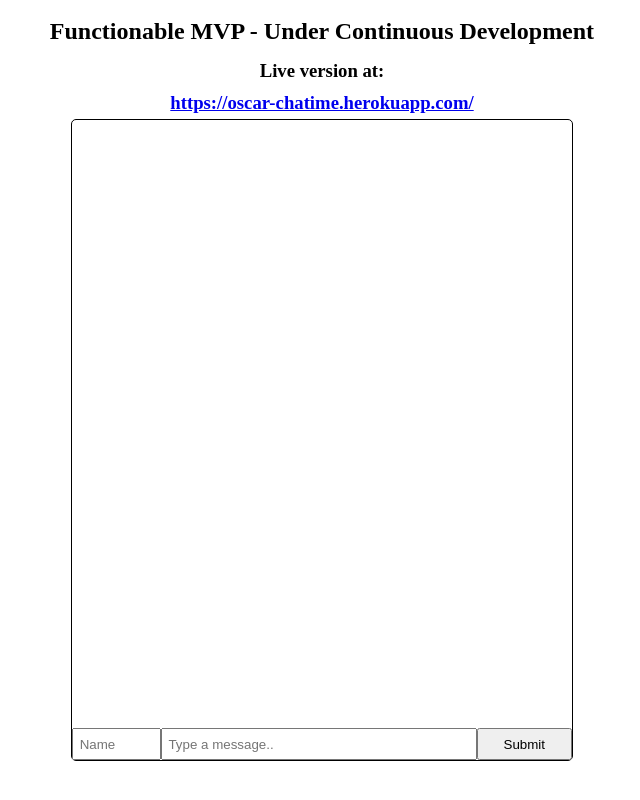
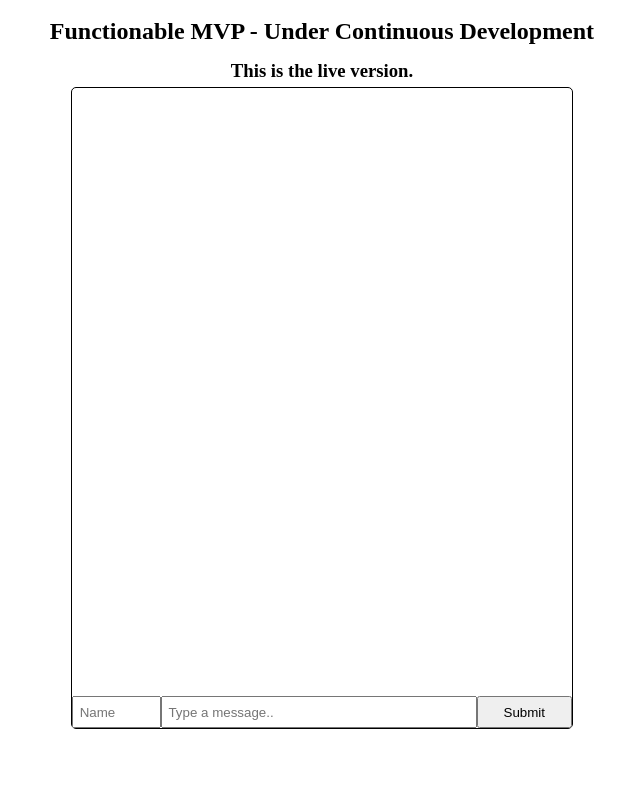
Before and after one commit to au25/chatime, a website: page index.html in a window 1280 px wide. Shown: the whole page, without its empty margins (318-958 px from the left). Drawn offline with nearby package versions, Linux system fonts and the light colour scheme; no server answers.

Commit message:
live version

```diff
--- a/index.html
+++ b/index.html
@@ -60,10 +60,7 @@
 <body>
     <div class="heading-text">
         <h2>Functionable MVP - Under Continuous Development</h2>
-        <h3> Live version at:</h3>
-        <h3> <a href="https://oscar-chatime.herokuapp.com/">
-                https://oscar-chatime.herokuapp.com/
-            </a></h3>
+        <h3> This is the live version.</h3>
     </div>
     <div class="container">
         <div class="chat-container">
```
